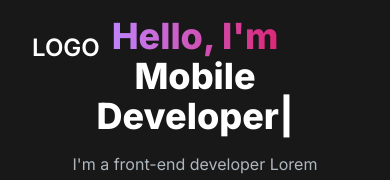
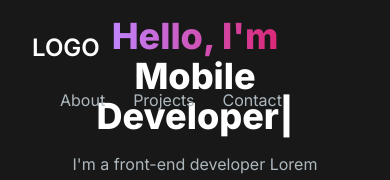
Before and after one commit to JaRoD41/jarod41-portfolio, a Next.js app: page / in a window 390 px wide. Shown: the top 180 px of the page. Built offline with nearby package versions, Linux system fonts and the light colour scheme.

Commit message:
update navLinks

```diff
--- a/src/components/Navbar.jsx
+++ b/src/components/Navbar.jsx
@@ -24,7 +24,7 @@ const Navbar = () => {
 				<Link href='/' className='text-2xl md:text-5xl text-white font-semibold'>
 					LOGO
 				</Link>
-				<div className='menu hidden md:block md:w-auto' id='navbar'>
+				<div className='menu block md:w-auto' id='navbar'>
 					<ul className='flex p-4 md:p-0 md:flex-row md:space-x-8 mt-0'>
 						{navLinks.map((link, index) => (
 							<NavLink key={index} href={link.href} title={link.title} />
```
